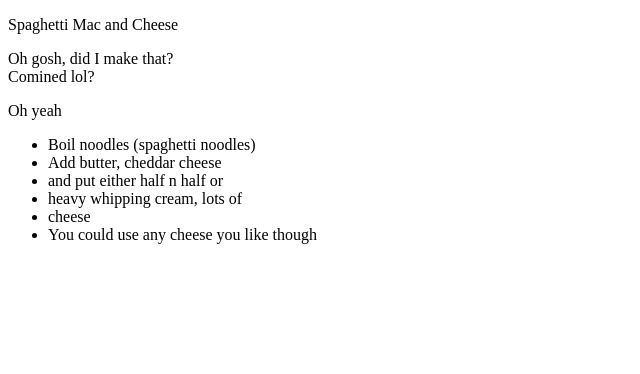
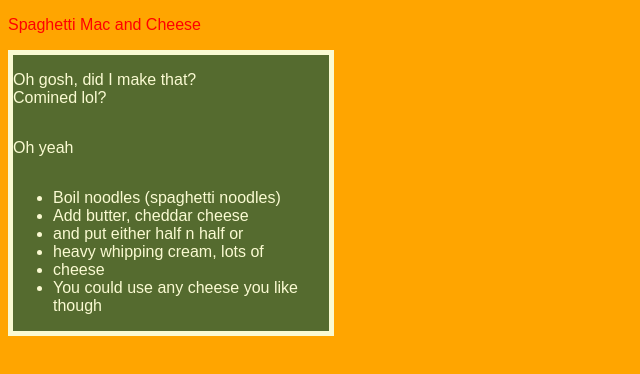
Before and after one commit to addymarsh/spaghetti-mac-and-cheese, a plain HTML site: page index.html in a window 1280 px wide. Shown: the whole page, without its empty margins (0-640 px from the left). Drawn offline with Linux system fonts and the light colour scheme.

Commit message:
lvls 3n4

```diff
--- a/index.html
+++ b/index.html
@@ -8,20 +8,20 @@
 
 	<body>
 
-			<p> Spaghetti Mac and Cheese </p>
+			<div class="one"><p> Spaghetti Mac and Cheese </p></div>
 
-			<p> Oh gosh, did I make that?<br>
-			Comined lol?</br> </p>
+			<div class="bod"><div class="two"><p> Oh gosh, did I make that?<br>
+			Comined lol?</br> </p> </div>
 
-			<p> Oh yeah<br>
-				<ul>
+			<div class="three"><p> Oh yeah<br></div>
+			<div class= "four">	<ul>
 				<li>Boil noodles (spaghetti noodles)</li>
 				<li>Add butter, cheddar cheese</li>
 				<li>and put either half n half or</li>
 				<li>heavy whipping cream, lots of</li>
 				<li>cheese</li>
 				<li>You could use any cheese you like though</li>
-			</ul>
+			</ul> </div> </div>
 			</p>
 
 			<p>
--- a/style.css
+++ b/style.css
@@ -0,0 +1,35 @@
+.one {
+	font-family: arial;
+	color: red;
+}
+
+.two{
+	height: 30%;
+
+
+
+
+}
+
+.three{
+	height: 20%;
+
+}
+
+.four{
+	height: 50%;
+
+}
+.bod{
+	color: lightgoldenrodyellow;
+	display: flex;
+	flex-direction: column;
+	background-color: darkolivegreen;
+	width: 25%;
+	height: 50%;
+	border: 5px solid lightgoldenrodyellow;
+	font-family: arial;
+}
+body {
+	background-color: orange;
+}
```
